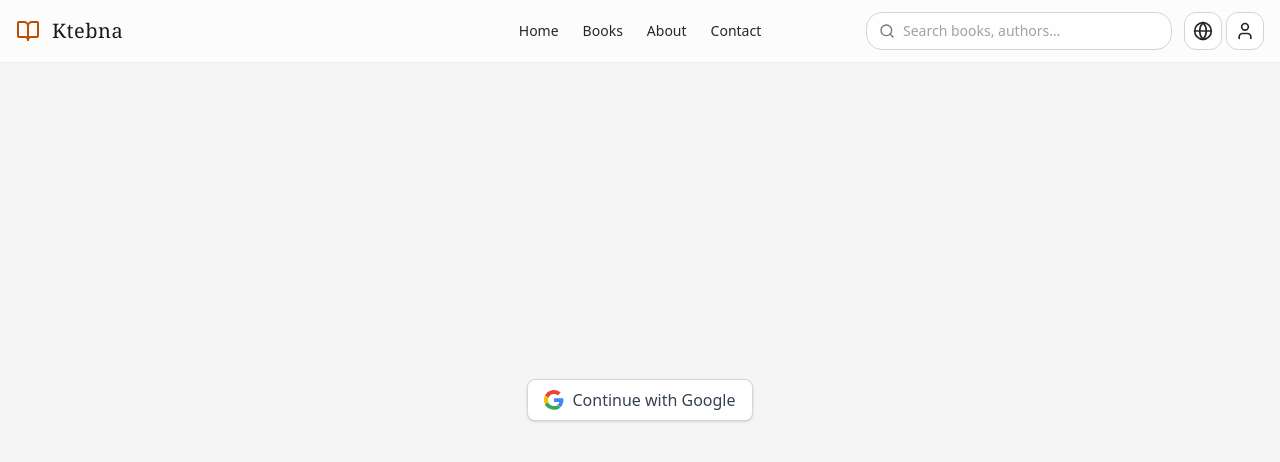
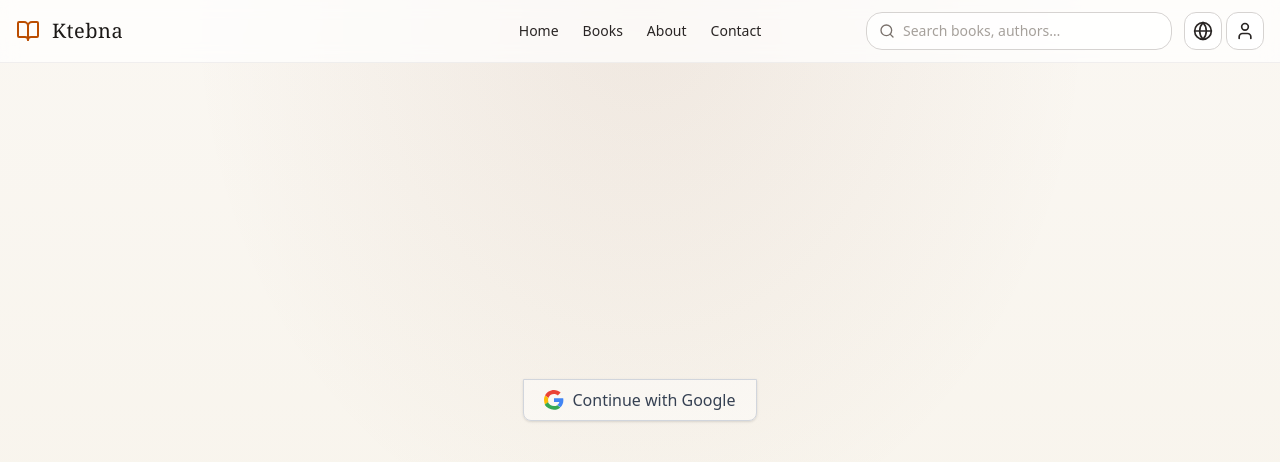
Before and after one commit to ba9hh/ktebna1, a React (Vite) app: page /login in a window 1280 px wide. Shown: the top 462 px of the page. Built offline with nearby package versions, Linux system fonts and the light colour scheme.

Commit message:
first commit

```diff
--- a/src/auth/LoginFinal.jsx
+++ b/src/auth/LoginFinal.jsx
@@ -11,14 +11,14 @@ const Login = () => {
   }, [user, loading, navigate]);
   if (loading) return <p>Loading...</p>;
   return (
-    <div className="absolute inset-0 flex flex-col flex-1 justify-center items-center w-full sm:bg-[#f5f5f5] bg-white gap-6">
+    <div className="absolute inset-0 flex flex-col flex-1 justify-center items-center w-full sm:bg-[#f5f5f5] bg-white gap-6 bg-[radial-gradient(ellipse_at_top,rgba(120,53,15,0.08),transparent_50%),linear-gradient(to_bottom,#faf7f2,#f7f3ea)] text-stone-800 dark:bg-[linear-gradient(to_bottom,#0b0a09,#0d0c0a)]">
       {user ? (
         <></>
       ) : (
         <button
           onClick={loginWithGoogle}
           aria-label="Login with Google"
-          className="flex items-center gap-2 px-4 py-2 bg-white border border-gray-300 rounded-lg shadow-sm text-gray-700 hover:bg-gray-50 active:scale-95 transition duration-150 ease-in-out"
+          className="flex items-center justify-center gap-2 px-5 py-2 bg-white/40 border border-gray-300 rounded-b-lg shadow-sm text-gray-700 hover:bg-gray-50 active:scale-95 transition duration-150 ease-in-out"
         >
           {/* Google Logo */}
           <svg
```
